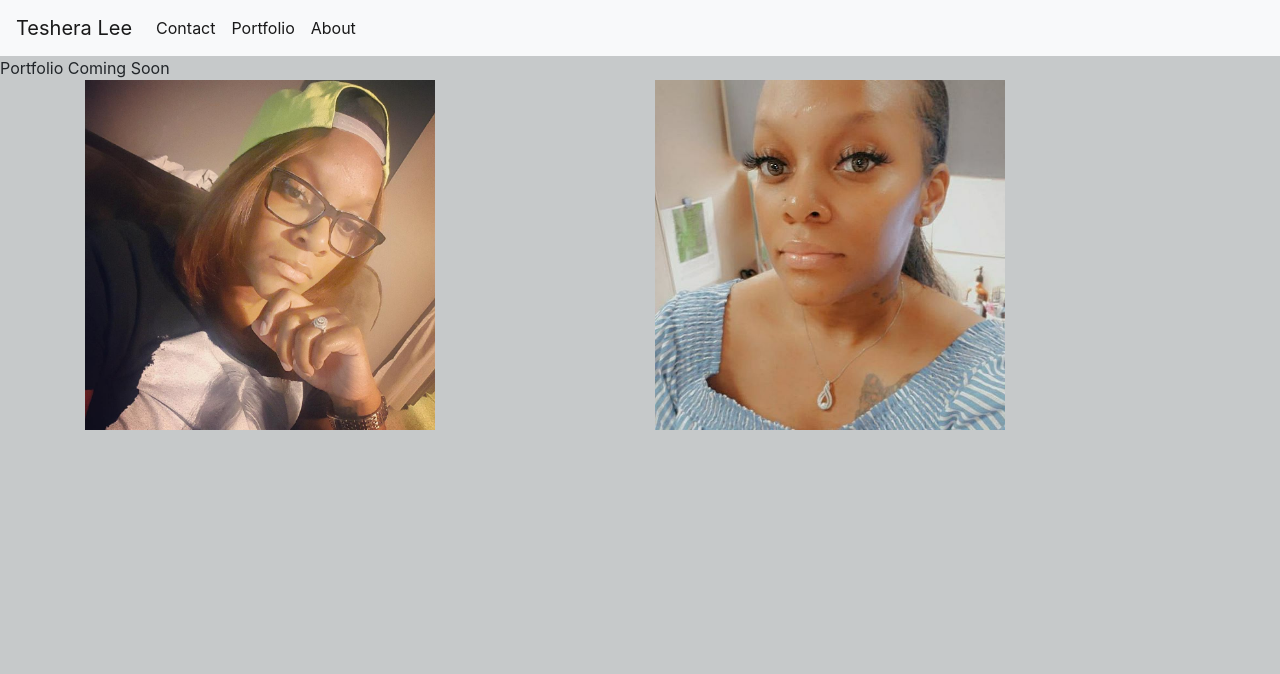
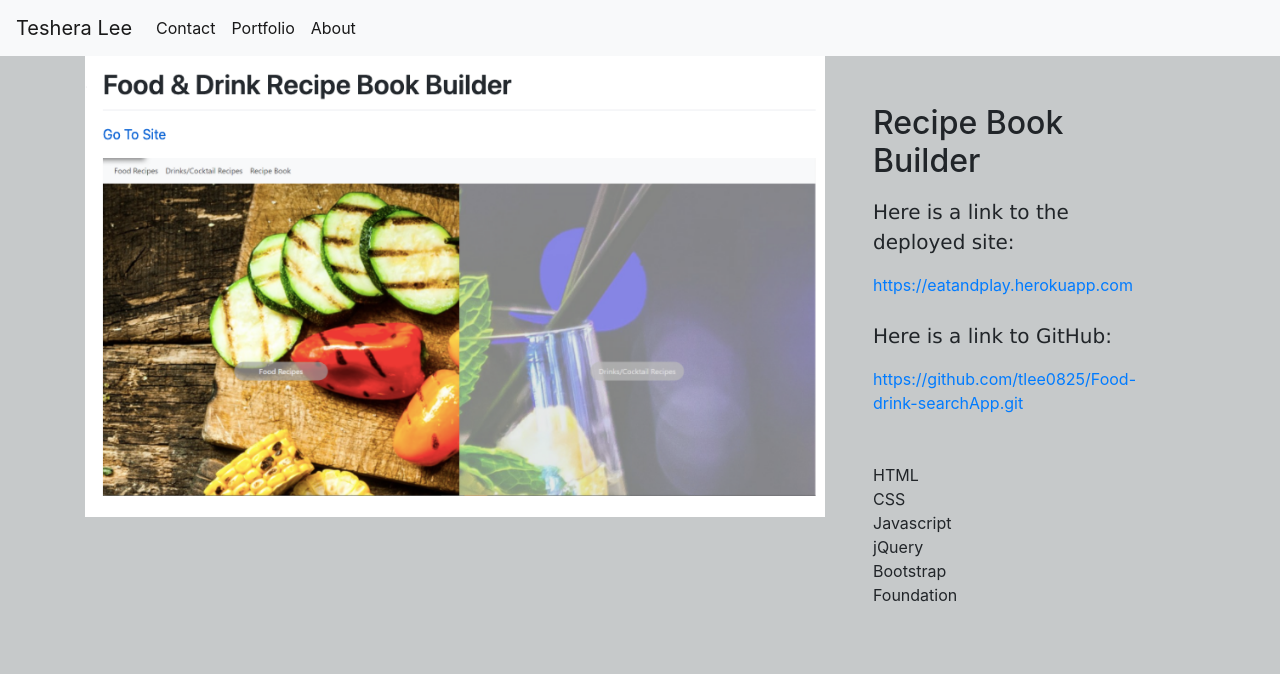
Before and after one commit to tlee0825/Portfolio, a plain HTML site: page portfolio.html in a window 1280 px wide. Drawn offline with nearby package versions, Linux system fonts and the light colour scheme.

Commit message:
Updated Portfolio
added project images

```diff
--- a/portfolio.html
+++ b/portfolio.html
@@ -28,18 +28,30 @@
         </div>
       </nav>
 
-      Portfolio Coming Soon
-
-
       <div class="container">
-        <div class="row">
-        <div class="col-md">
-            <img src="./Assets/Images/prewed.jpg" alt="..." id="prewed">
-          </div>
-        <div class="col-md">
-            <img src="./Assets/Images/downtown.jpg" alt="..." id="downtown">
-          </div>
-      </div>
+        <div class="row d-flex no-gutters align-items-stretch">
+            <div class="col-12 col-lg-8 block__73422"
+                style="background-size: contain; background-image: url('Assets/Images/Recipe Book Image.png');background-repeat: no-repeat;"
+                data-aos="fade-right" data-aos-delay="">
+            </div>
+            <div class="col-lg-4 ml-auto p-lg-5 mt-4 mt-lg-0" data-aos="fade-left" data-aos-delay="">
+                <h2 class="mb-3 projectName">Recipe Book Builder</h2>
+                <p>Here is a link to the deployed site:</p>
+                <a href="https://eatandplay.herokuapp.com">https://eatandplay.herokuapp.com</a>
+                <br>
+                <br>
+                <p>Here is a link to GitHub:</p>
+                <a href="https://github.com/tlee0825/Food-drink-searchApp.git">https://github.com/tlee0825/Food-drink-searchApp.git</a>
+                <ul class="ul-check primary list-unstyled mt-5">
+                    <li>HTML</li>
+                    <li>CSS</li>
+                    <li>Javascript</li>
+                    <li>jQuery</li>
+                    <li>Bootstrap</li>
+                    <li>Foundation</li>
+                </ul>
+            </div>
+        </div>
 
 </body>
 </html>
--- a/style.css
+++ b/style.css
@@ -14,6 +14,7 @@
 
   navbar {
     float: right;
+    color: lightcoral
   }
 
   h2 {
```
Also changed, not shown: contact.html (+17 -40 lines), Assets/Images/Recipe Book Image.png (added), Assets/Images/Time Zone Image.png (added), 1 other file.
